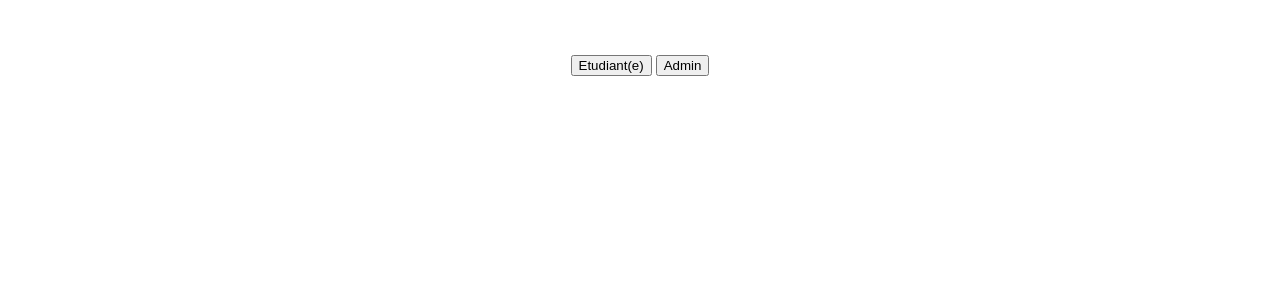
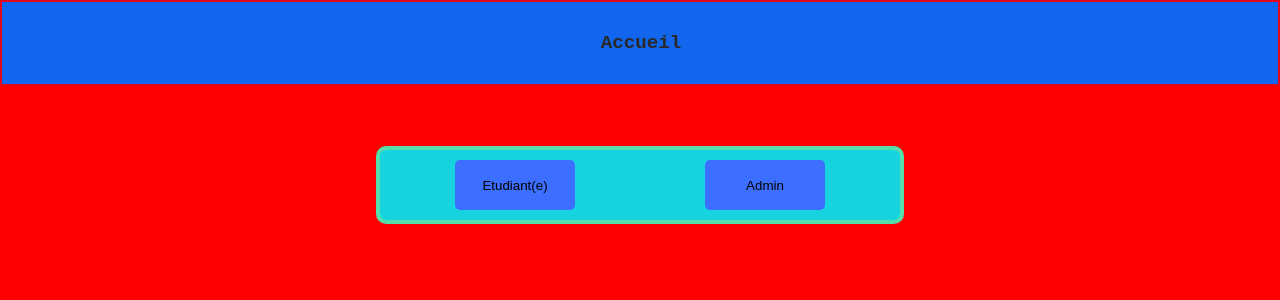
Before and after one commit to abdelghaniBensalih/gestion_absences, a PHP site: page / in a window 1280 px wide. Shown: the top 300 px of the page. Run offline with PHP 8.4, Linux system fonts and the light colour scheme.

Commit message:
design de formulaires (admin , connection d'etudiant , inscription d'etudiant)

```diff
--- a/gestion_des_absences/assets/style.css
+++ b/gestion_des_absences/assets/style.css
@@ -0,0 +1,94 @@
+body {
+    background-color: red;
+  }
+
+.btns1  {
+    display: flex;
+    border: solid 4px #5da;
+    position: relative;
+    width: 500px;
+    height: 50px;
+    border-radius: 10px;
+    margin-top: 60px;
+    padding: 10px;
+    background-color: rgb(23, 211, 224);
+    justify-content: center;
+    align-items: center;
+}
+.btns1>form{
+    display: flex;
+    flex-direction: row;
+    width: 100%;
+    justify-content: space-around;
+}
+.btns1>form>input {
+    background-color: rgba(60, 110, 267);
+    width: 120px;
+    height: 50px;
+    margin: 10px;
+    border-radius: 5px;
+    border: none;
+    cursor: pointer;
+}
+.btns1>form>input:active{
+    background-color: rgba(240, 241, 267);
+    width: 120px;
+    height: 50px;
+    margin: 10px;
+    border-radius: 5px;
+    border: none;
+    cursor: pointer;
+}
+.etudiantConnecte{
+    border: solid 2px #0df;
+    position: relative;
+    width: 350px;
+    height: auto;
+    border-radius: 15px;
+    margin-top: 60px;
+    padding: 10px;
+    line-height: 42px;
+    background-color: rgba(240, 241, 267);
+}
+.adminConnecte{
+    border: solid 2px #0df;
+    position: relative;
+    width: 300px;
+    height: auto;
+    border-radius: 15px;
+    margin-top: 60px;
+    padding: 10px;
+    line-height: 42px;
+    background-color: rgba(241, 241, 267);
+}
+.adminConnecte>form>input{
+    text-indent: 5px;
+    background-color: white;
+    height: 26px;
+    width: 150px;
+    border: none;
+    margin: 0px;
+    padding: 0px;
+    border-radius: 7px;
+
+
+}
+.adminConnecte>form>input:focus{
+    text-indent: 5px;
+    height: 26px;
+    width: 150px;
+    margin: 0px;
+    padding: 0px;
+    border: 2px solid black;
+    background-color: rgba(245,231,244);
+    border-radius: 7px;
+    box-sizing: border-box;
+}
+.etudiantConnecte>form>input{
+    text-indent: 5px;
+    height: 26px;
+    width: 150px;
+    border: 1px solid #0df;
+    outline: none;
+    border-radius: 7px;
+}
--- a/gestion_des_absences/includes/header.php
+++ b/gestion_des_absences/includes/header.php
@@ -0,0 +1,44 @@
+
+<!DOCTYPE html>
+<html lang="en">
+<head>
+    <meta charset="UTF-8">
+    <meta name="viewport" content="width=device-width, initial-scale=1.0">
+    <title> header  </title>
+    <style>
+        body{
+            margin: 0px;
+        }
+        tr{
+            height : 80px;
+            width : 100%;
+            background-color:rgba(0, 110, 255, 0.93) ;
+        }
+        td{
+            display: flex;
+            height : 80px;
+            width : 100%;
+            font-family: 'Courier New', Courier, monospace;
+            font-size: larger;
+            font-weight: 900;
+            color: rgb(41, 41, 42);
+            padding: auto;
+            justify-content: center;
+            align-items: center;
+        }
+        table{
+            margin: 0px;
+            width : 100%;
+            border: solid 2px rgba(166,23,89,0.3);
+            border-radius:4px;
+        }
+    </style>
+</head>
+<body>
+    <table cellspacing="0" cellpadding="1">
+        <tr>
+            <td ><?= $title ?></td>
+        </tr>
+    </table>
+</body>
+</html>
--- a/gestion_des_absences/index.php
+++ b/gestion_des_absences/index.php
@@ -1,44 +1,153 @@
+<?php
+$title = "Accueil";
+require_once "includes/header.php";
+
+?>
+<!DOCTYPE html>
 <html lang="en">
+
 <head>
     <meta charset="UTF-8">
     <meta name="viewport" content="width=device-width, initial-scale=1.0">
     <title>Accueil</title>
     <link rel="stylesheet" href="assets/style.css">
+    <style>
+.btns1  {
+    display: flex;
+    border: solid 4px #5da;
+    position: relative;
+    width: 500px;
+    height: 50px;
+    border-radius: 10px;
+    margin-top: 60px;
+    padding: 10px;
+    background-color: rgb(23, 211, 224);
+    justify-content: center;
+    align-items: center;
+}
+.btns1>form{
+    display: flex;
+    flex-direction: row;
+    width: 100%;
+    justify-content: space-around;
+}
+.btns1>form>input {
+    background-color: rgba(60, 110, 267);
+    width: 120px;
+    height: 50px;
+    margin: 10px;
+    border-radius: 5px;
+    border: none;
+    cursor: pointer;
+}
+.btns1>form>input:active{
+    background-color: rgba(240, 241, 267);
+    width: 120px;
+    height: 50px;
+    margin: 10px;
+    border-radius: 5px;
+    border: none;
+    cursor: pointer;
+}
+.etudiantConnecte{
+    border: solid 2px #0df;
+    position: relative;
+    width: 350px;
+    height: auto;
+    border-radius: 15px;
+    margin-top: 60px;
+    padding: 10px;
+    line-height: 42px;
+    background-color: rgba(240, 241, 267);
+    box-shadow: 40px 60px 60px #d3d3d3;
+}
+.adminConnecte{
+    border: solid 2px #0df;
+    position: relative;
+    width: 300px;
+    height: auto;
+    border-radius: 15px;
+    margin-top: 60px;
+    padding: 10px;
+    line-height: 42px;
+    background-color: rgba(241, 241, 267);
+    box-shadow: 40px 60px 60px #d3d3d3;
+}
+.adminConnecte>form>input{
+    text-indent: 5px;
+    background-color: white;
+    height: 26px;
+    width: 150px;
+    border: none;
+    margin: 0px;
+    padding: 0px;
+    border-radius: 7px;
+
+
+}
+.adminConnecte>form>input:focus{
+    text-indent: 5px;
+    height: 26px;
+    width: 150px;
+    margin: 0px;
+    padding: 0px;
+    border: 2px solid black;
+    background-color: rgba(245,231,244);
+    border-radius: 7px;
+    box-sizing: border-box;
+}
+.etudiantConnecte>form>input{
+    text-indent: 5px;
+    height: 26px;
+    width: 150px;
+    border: 1px solid #0df;
+    outline: none;
+    border-radius: 7px;
+}
+
+    </style>
 </head>
+
 <body>
     <center>
 
-   <div >
-    <h2><marquee behavior="ltr" direction="">Acceuil</marquee></h2>
+        <div>
+            <div class="btns1">
                 <form action="" method="post">
                     <input type="submit" name='etudiant' value="Etudiant(e)">
 
                     <input type="submit" name='admin' value="Admin">
                 </form>
+            </div>
 
-    <?php if(isset($_POST['etudiant'])):?>
+            <?php if (isset($_POST['etudiant'])): ?>
+                <div class="etudiantConnecte">
                     <form action="" method="post">
-      <label for="ap">Entrer votre APOGEE: </label>
+                        <label for="ap">Entrer votre APOGEE: </label><br>
                         <input type="text" name="apogee" id="ap" placeholder='username'><br>
-      <label for="pw">Entrer votre Mot de passe: </label>
+                        <label for="pw">Entrer votre Mot de passe: </label><br>
                         <input type="password" name="password" id="pw" placeholder='mot de passe'><br>
-      <input type="submit" name='subEtu' value="Envoyer">
+                        <input type="submit" id="btn"  name='subEtu' value="Envoyer">
                     </form>
                     <p>vous avez pas encore inscrire? <a href="register.php">inscription</a></p>
+                </div>
             <?php endif ?>
 
-    <?php if(isset($_POST['admin'])):?>
+            <?php if (isset($_POST['admin'])): ?>
+                <div class="adminConnecte">
                     <form action="" method="post">
-      <label for="ap">Entrer votre identifiant: </label>
+                        <label for="ap">Entrer votre identifiant: </label><br>
                         <input type="text" name="id" id="ap" placeholder='username'><br>
-      <label for="pw">Entrer votre Mot de passe: </label>
+                        <label for="pw">Entrer votre Mot de passe: </label><br>
                         <input type="password" name="password" id="pw" placeholder='mot de passe'><br>
-      <input type="submit" name='subAdm' value="Envoyer">
+                        <input type="submit" name='subAdm' id="btn" value="Envoyer">
                     </form>
+                </div>
             <?php endif ?>
         </div>
     </center>
 
 
 </body>
+
 </html>
```
Also changed, not shown: gestion_des_absences/register.php (+66 -4 lines). Lines whose indentation alone changed are shown as unchanged.
